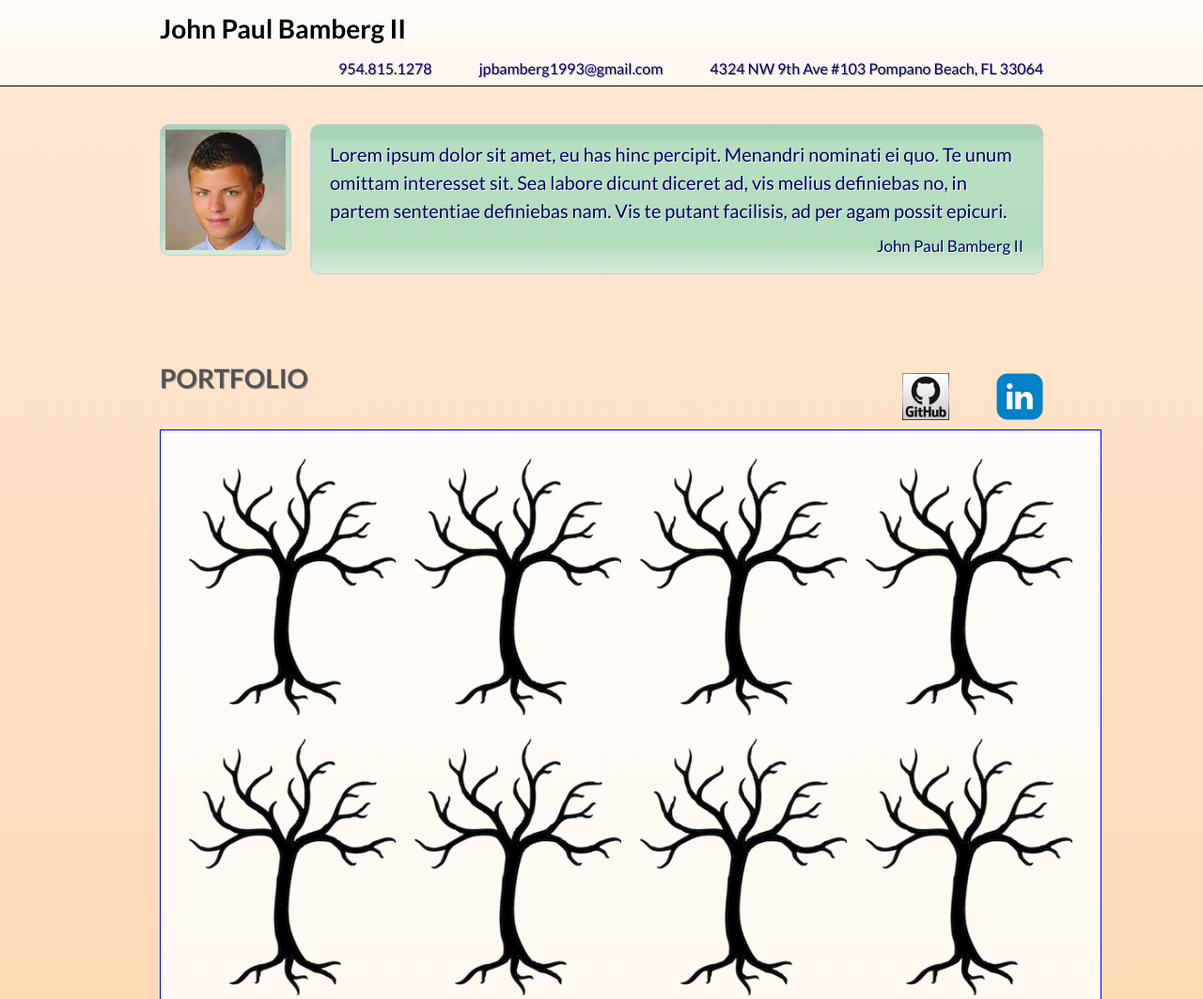
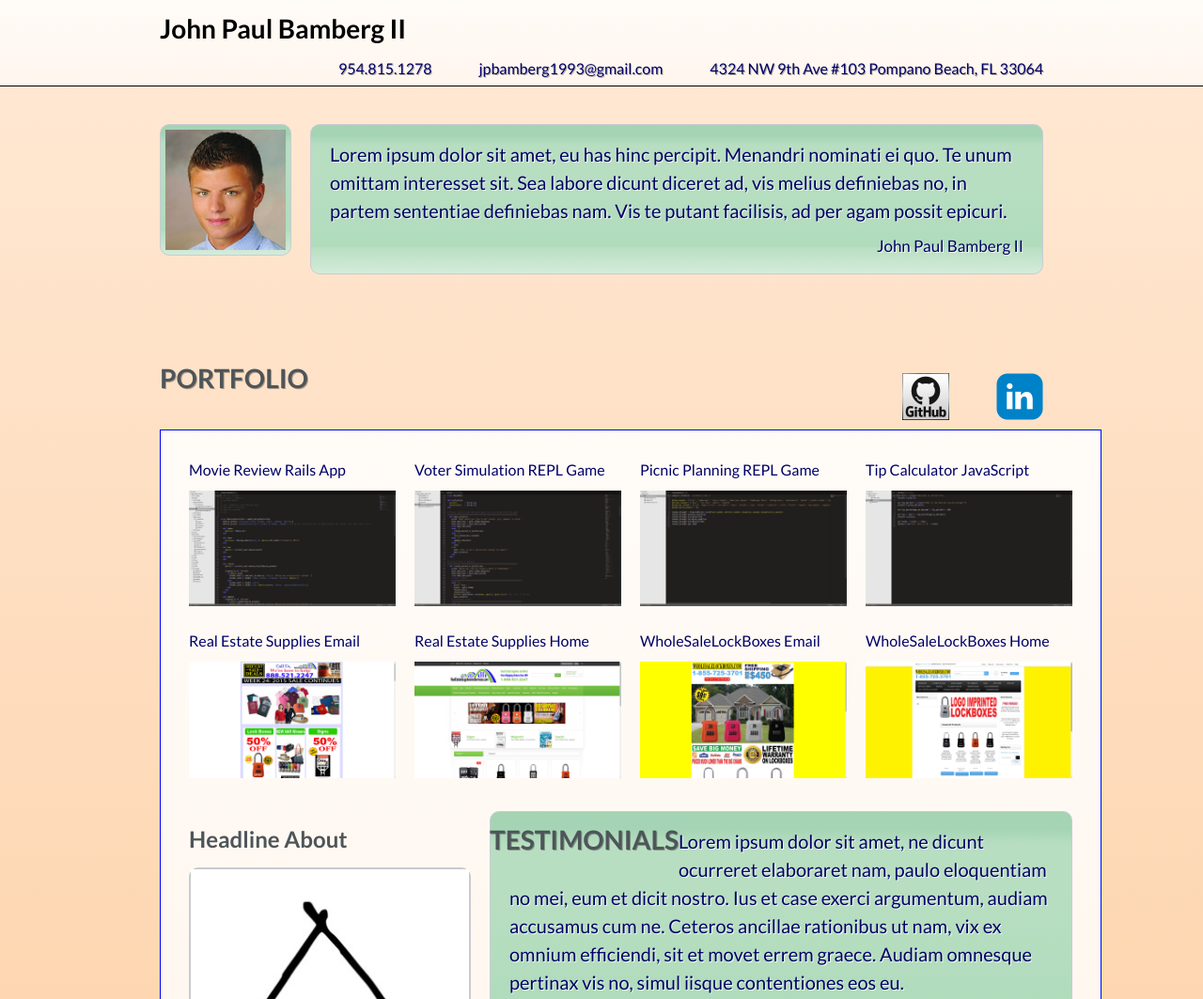
Before and after one commit to jpbamberg1993/professional_portfolio, a plain HTML site: page index.html in a window 1280 px wide. Shown: the top 1063 px of the page at 94% size. Drawn offline with nearby package versions, Linux system fonts and the light colour scheme.

Commit message:
work history images links and title

```diff
--- a/index.html
+++ b/index.html
@@ -52,28 +52,52 @@
         <div class="portfolio-box">
           <ul class="row">
             <li class="span3 active">
-              <a href="#project1" data-toggle="pill"><img src="images/tree.png" alt="shit" /></a>
+              <a href="https://github.com/jpbamberg1993/sonny_group" data-toggle="pill">
+                <p>Movie Review Rails App</p>
+                <img src="images/movie_api.png" alt="code for movie review site" />
+              </a>
             </li>
             <li class="span3">
-              <a href="#project2" data-toggle="pill"><img src="images/tree.png" alt="shit" /></a>
+              <a href="https://github.com/jpbamberg1993/voter_sim" data-toggle="pill">
+                <p>Voter Simulation REPL Game</p>
+                <img src="images/voter_sim.png" alt="code for a voter simulation REPL game" />
+              </a>
             </li>
-            <li class="span3">
-              <a href="#project3" data-toggle="pill"><img src="images/tree.png" alt="shit" /></a>
+            <li class="span3 active">
+              <a href="https://github.com/jpbamberg1993/picnic" data-toggle="pill">
+                <p>Picnic Planning REPL Game</p>
+                <img src="images/picnic.png" alt="code for a picnic planning REPL game" />
+              </a>
             </li>
-            <li class="span3">
-              <a href="#project4" data-toggle="pill"><img src="images/tree.png" alt="shit" /></a>
+            <li class="span3 active">
+              <a href="https://github.com/jpbamberg1993/tip_calc_js_refactor" data-toggle="pill">
+                <p>Tip Calculator JavaScript</p>
+                <img src="images/tipcalc_js.png" alt="code for tip calculator" />
+              </a>
             </li>
-            <li class="span3">
-              <a href="#project5" data-toggle="pill"><img src="images/tree.png" alt="shit" /></a>
+            <li class="span3 active">
+              <a href="http://ecovaluetotes.com/REAgentsOnTheRun.com/week.24.2015.html" data-toggle="pill">
+                <p>Real Estate Supplies Email</p>
+                <img src="images/resas_email_2.png" alt="Real Estate Email Caimpaign" />
+              </a>
             </li>
-            <li class="span3">
-              <a href="#project6" data-toggle="pill"><img src="images/tree.png" alt="shit" /></a>
+            <li class="span3 active">
+              <a href="http://ecovaluetotes.com/REAgentsOnTheRun.com/index.php?route=common/home" data-toggle="pill">
+                <p>Real Estate Supplies Home</p>
+                <img src="images/resas.png" alt="Real Estate Supplies and Services Home Page" />
+              </a>
             </li>
-            <li class="span3">
-              <a href="#project7" data-toggle="pill"><img src="images/tree.png" alt="shit" /></a>
+            <li class="span3 active">
+              <a href="http://wholesalelockboxes.com/email/emailweek26.html" data-toggle="pill">
+                <p>WholeSaleLockBoxes Email</p>
+                <img src="images/wlb_email_1.png" alt="Whole Sale Lock Boxes email" />
+              </a>
             </li>
-            <li class="span3">
-              <a href="#project8" data-toggle="pill"><img src="images/tree.png" alt="shit" /></a>
+            <li class="span3 active">
+              <a href="http://www.wholesalelockboxes.com/" data-toggle="pill">
+                <p>WholeSaleLockBoxes Home</p>
+                <img src="images/wlb_home.png" alt="Whole Sale Lock Boxes home page" />
+              </a>
             </li>
           </ul>
 
```
Also changed, not shown: images/email_caimpaign_resas_1.png (added), images/movie_api.png (added), images/picnic.png (added), images/resas.png (added), images/resas_email_2.png (added), images/tipcalc_js.png (added), images/voter_sim.png (added), images/wlb_email_1.png (added), images/wlb_home.png (added).
